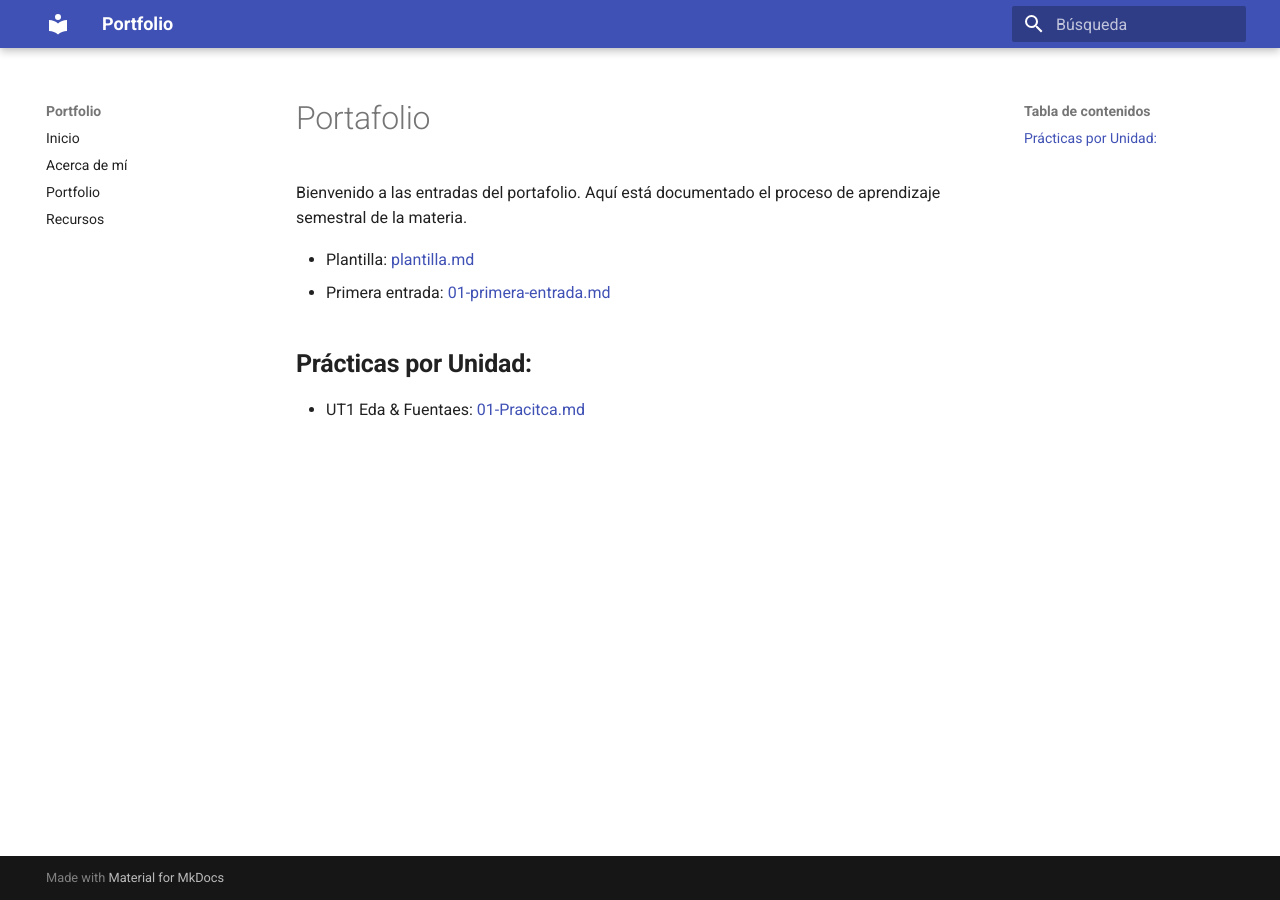
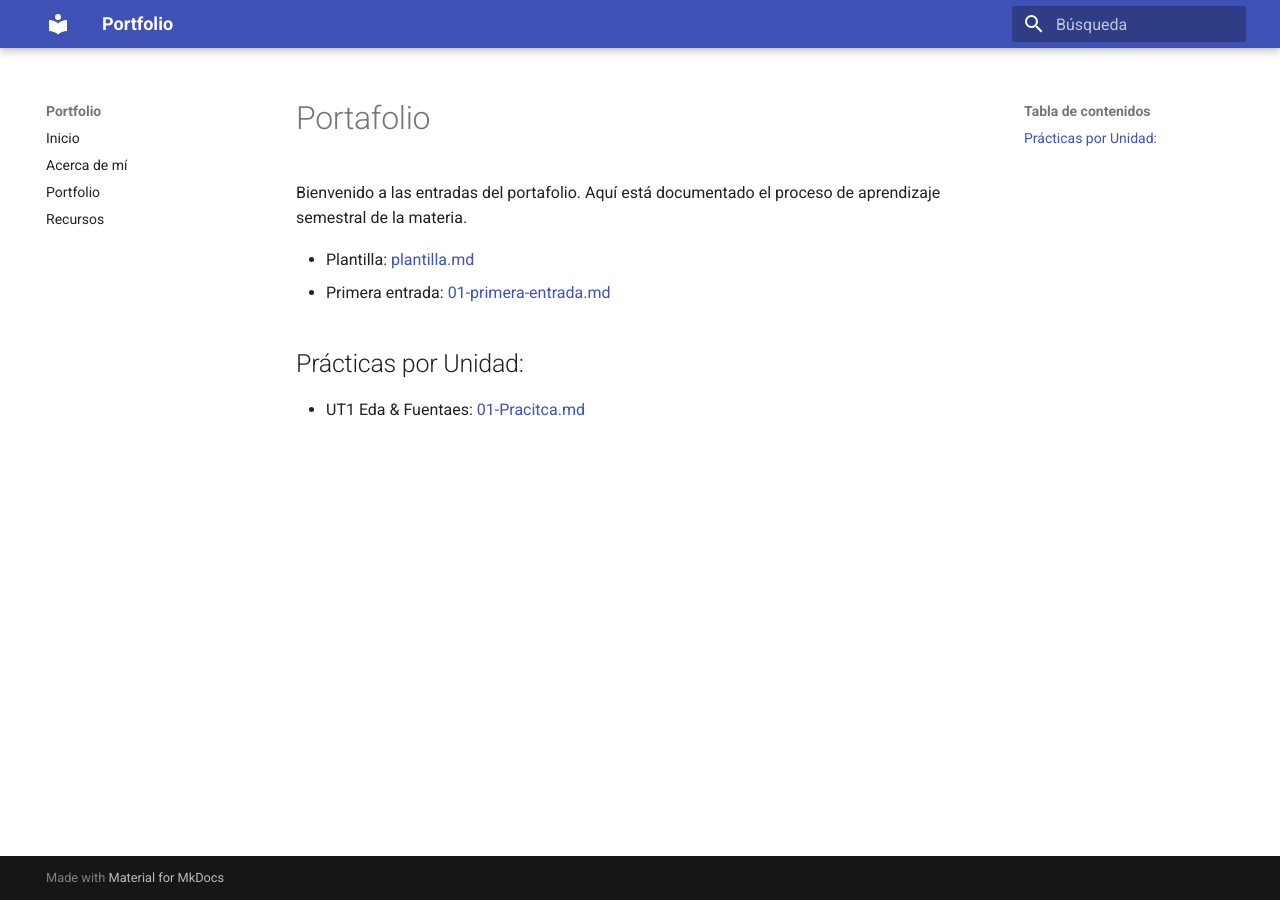
Before and after one commit to MatiasJorda/INGENIERIA-DATOS, an MkDocs documentation site: the page built from docs/portfolio/index.md, in a window 1280 px wide. Built offline with MkDocs 1.6.1 and Material for MkDocs 9.7.7, drawn with Linux system fonts in a browser that asks for light colours.

```diff
--- a/docs/portfolio/index.md
+++ b/docs/portfolio/index.md
@@ -10,5 +10,6 @@ Bienvenido a las entradas del portafolio. Aquí está documentado el proceso de
 - Plantilla: [plantilla.md](plantilla.md)
 - Primera entrada: [01-primera-entrada.md](01-primera-entrada.md)
 
-## **Prácticas por Unidad:**
+## Prácticas por Unidad:
+
 - UT1 Eda & Fuentaes: [01-Pracitca.md](01-Practica.md)
```
